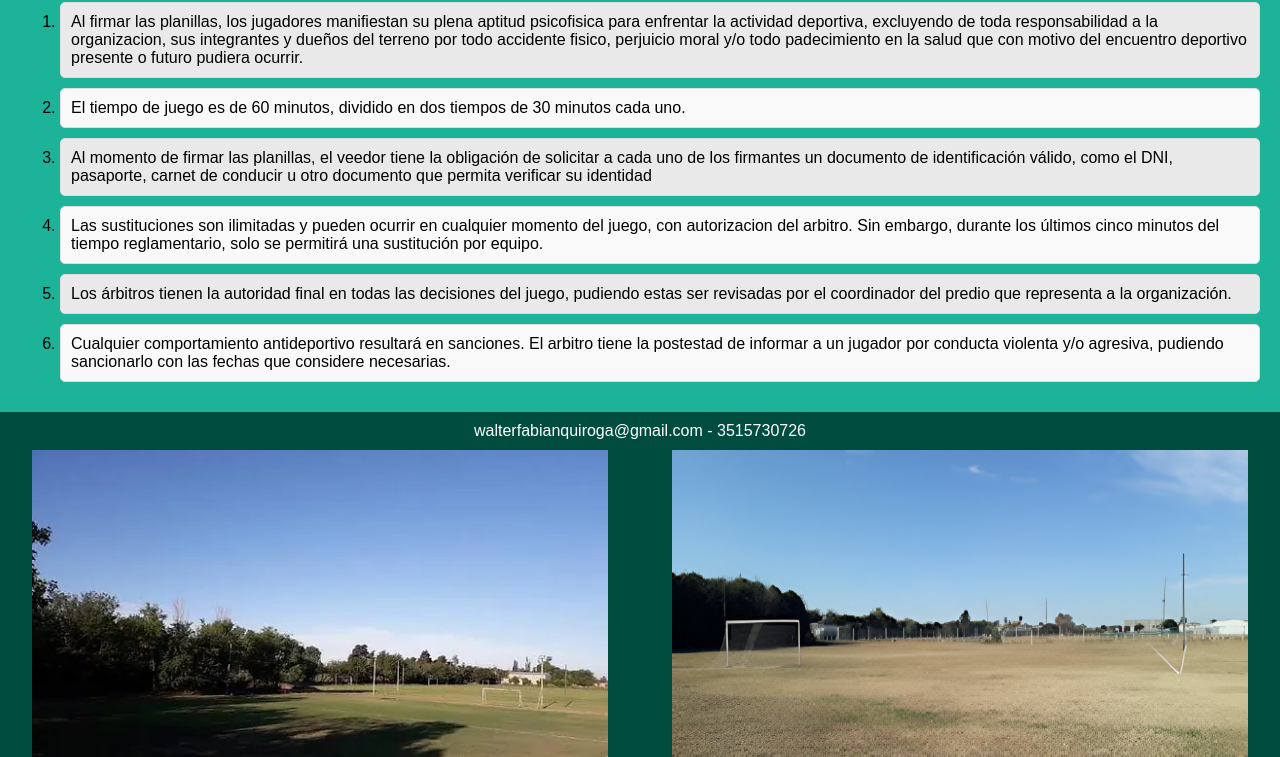
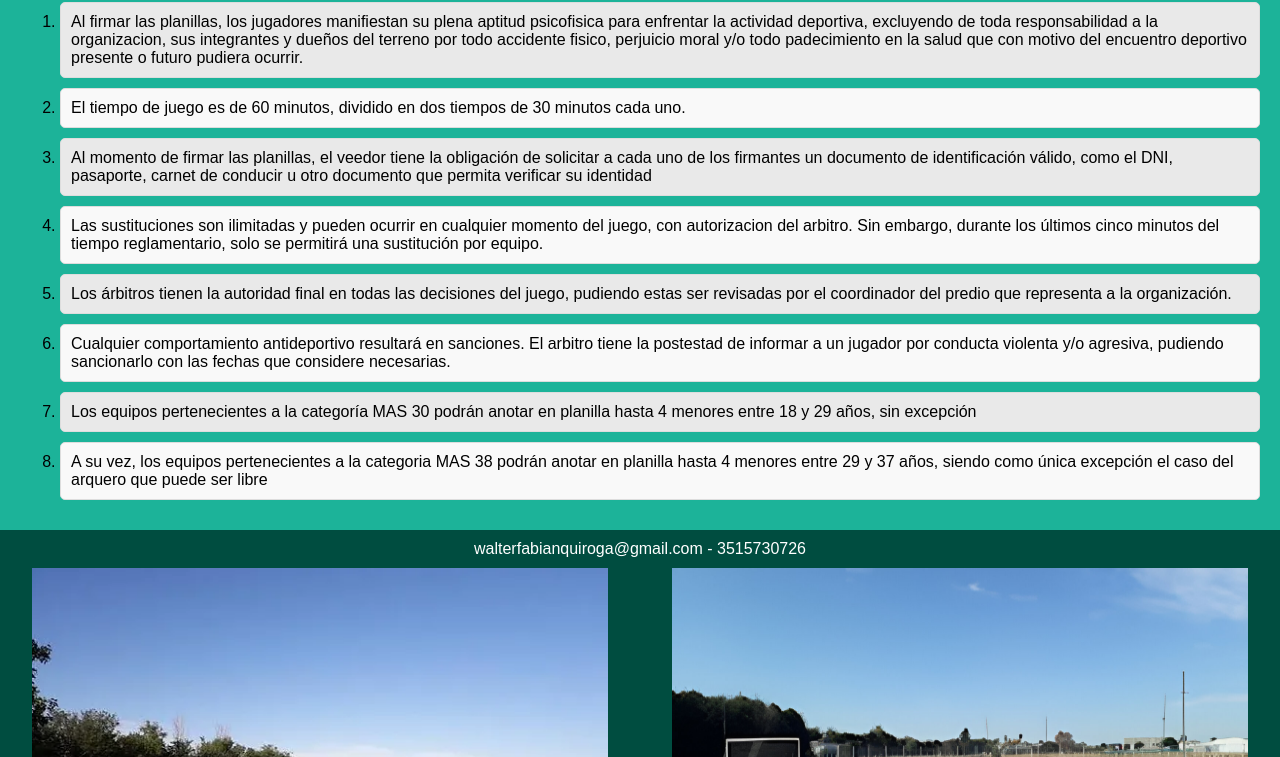
Before and after one commit to francogentile26/F9LB, a plain HTML site: page reglas.html in a window 1280 px wide. Shown: the part 343-1100 px from the top of the page. Drawn offline with Linux system fonts and the light colour scheme.

Commit message:
Cambios en Reglas

```diff
--- a/reglas.html
+++ b/reglas.html
@@ -30,6 +30,8 @@
             <li>Las sustituciones son ilimitadas y pueden ocurrir en cualquier momento del juego, con autorizacion del arbitro. Sin embargo, durante los últimos cinco minutos del tiempo reglamentario, solo se permitirá una sustitución por equipo.</li>
             <li>Los árbitros tienen la autoridad final en todas las decisiones del juego, pudiendo estas ser revisadas por el coordinador del predio que representa a la organización.</li>
             <li>Cualquier comportamiento antideportivo resultará en sanciones. El arbitro tiene la postestad de informar a un jugador por conducta violenta y/o agresiva, pudiendo sancionarlo con las fechas que considere necesarias.</li>
+            <li>Los equipos pertenecientes a la categoría MAS 30 podrán anotar en planilla hasta 4 menores entre 18 y 29 años, sin excepción</li>
+            <li>A su vez, los equipos pertenecientes a la categoria MAS 38 podrán anotar en planilla hasta 4 menores entre 29 y 37 años, siendo como única excepción el caso del arquero que puede ser libre</li>
         </ol>
 
     </main>
```
